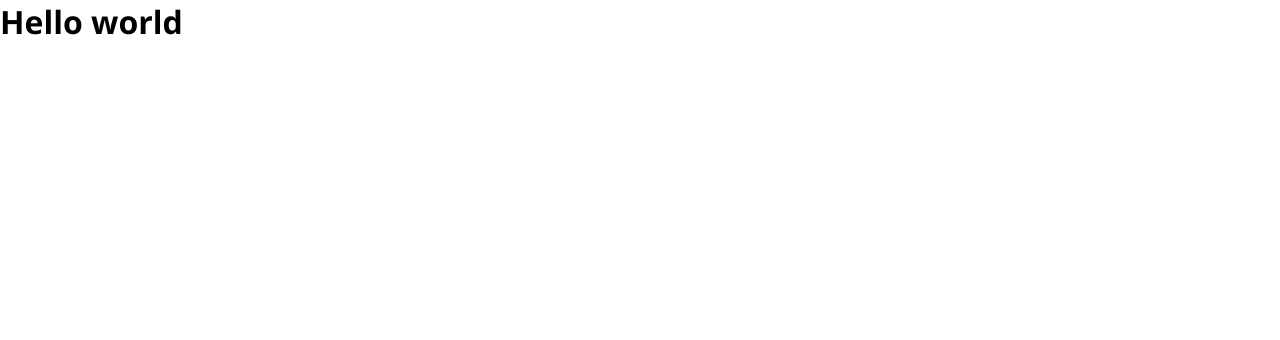
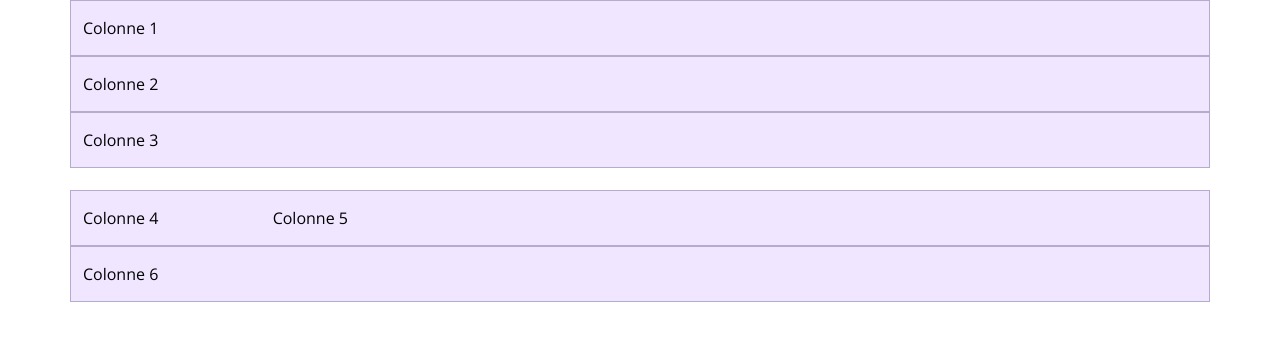
Before and after one commit to megroulin/examen-revision, a website built with Parcel: page src/index.html in a window 1280 px wide. Built offline with nearby package versions, Linux system fonts and the light colour scheme.

Commit message:
ajout grille

```diff
--- a/package.json
+++ b/package.json
@@ -36,5 +36,8 @@
     "posthtml-include": "^1.7.4",
     "rimraf": "^3.0.2",
     "sass": "^1.69.5"
+  },
+  "dependencies": {
+    "bootstrap": "^5.3.3"
   }
 }
--- a/src/index.html
+++ b/src/index.html
@@ -13,8 +13,36 @@
     <link rel="stylesheet" href="scss/main.scss" />
   </head>
   <body>
-    <h1>Hello world</h1>
-
+    <div class="container">
+      <div class="row">
+        <div class="col-12 col-md-12 col-lg-4 bg-primary text-white text-center py-3">
+          Colonne 1
+        </div>
+      </div>
+      <div class="row">
+        <div class="col-12 col-md-12 col-lg-4 bg-secondary text-white text-center py-3">
+          Colonne 2
+        </div>
+      </div>
+      <div class="row">
+        <div class="col-12 col-md-12 col-lg-4 bg-success text-white text-center py-3">
+          Colonne 3
+        </div>
+      </div>
+      <br />
+      <div class="row">
+        <div class="col-12 col-md-4 col-lg-2 bg-danger text-white text-center py-3">
+          Colonne 4
+        </div>
+        <div class="col-12 col-md-4 col-lg-2 bg-warning text-white text-center py-3">
+          Colonne 5
+        </div>
+      </div>
+      <div class="row">
+        <div class="col-12 col-md-4 col-lg-8 bg-warning text-white text-center py-3">
+          Colonne 6
+        </div>
+      </div>
     <script src="js/main.js" type="module"></script>
   </body>
 </html>
--- a/src/scss/_base.scss
+++ b/src/scss/_base.scss
@@ -26,6 +26,10 @@ body {
   font-family: "Open Sans", sans-serif;
 }
 
+.row {
+  background-color: #e9d9ffa8;
+  border: 1px solid #b5abcd;
+}
 a {
   color: inherit;
 }
@@ -37,6 +41,7 @@ video {
   vertical-align: middle;
 }
 
+@import "bootstrap/scss/bootstrap-grid";
 /* ====================================
 // base rules
 // ==================================== */
```
Also changed, not shown: 1 other file.
